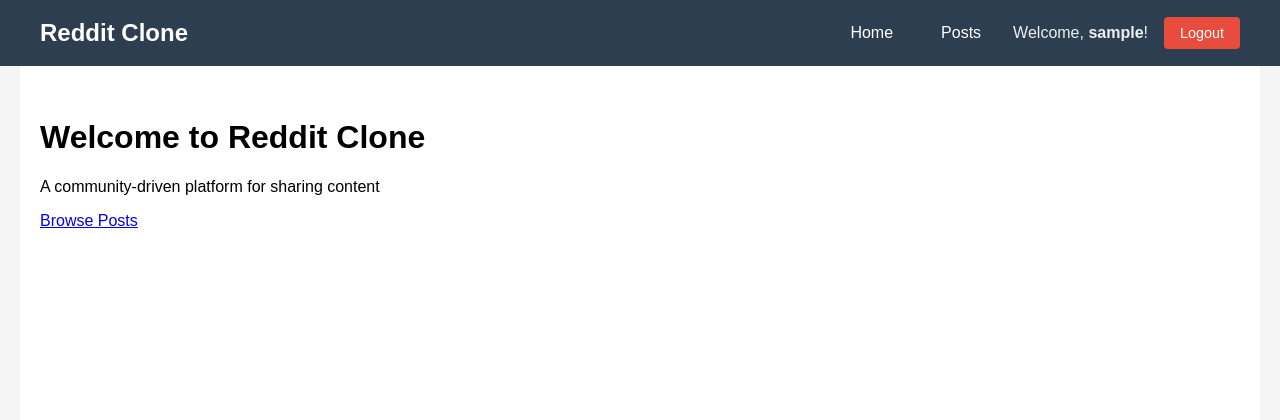
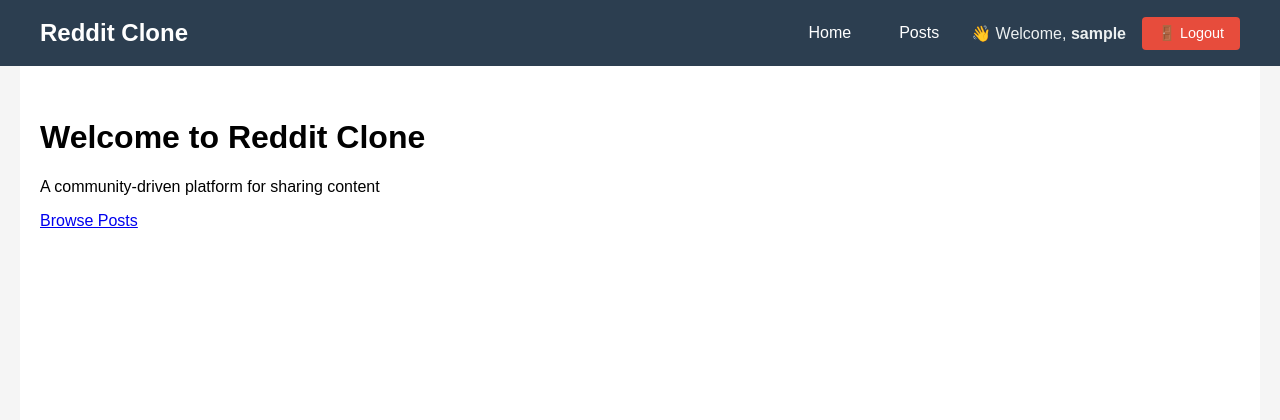
Before and after one commit to Natallllyyy333/reddit-clone, a Django app: page / in a window 1280 px wide. Shown: the top 420 px of the page. Run offline with Django 5.2, Linux system fonts and the light colour scheme; the visitor is signed in with stand-in values (Sample User, id 1).

Commit message:
modify frontend/templates/base.html

```diff
--- a/frontend/templates/base.html
+++ b/frontend/templates/base.html
@@ -40,12 +40,12 @@
 
                 {% if user.is_authenticated %}
                     <div class="user-info">
-                        <span>Welcome, <strong>{{ user.username }}</strong>!</span>
-                        <form class="logout-form" action="{% url 'logout' %}" method="post">
-                            {% csrf_token %}
-                            <button type="submit" class="logout-btn">Logout</button>
-                        </form>
-                    </div>
+    <span>👋 Welcome, <strong>{{ user.username }}</strong></span>
+    <form class="logout-form" action="{% url 'logout' %}" method="post">
+        {% csrf_token %}
+        <button type="submit" class="logout-btn">🚪 Logout</button>
+    </form>
+</div>
                 {% else %}
                     <a href="{% url 'login' %}">Login</a>
                     <a href="{% url 'register' %}">Register</a>
--- a/reddit_clone/urls.py
+++ b/reddit_clone/urls.py
@@ -17,7 +17,16 @@ Including another URLconf
 from django.contrib import admin
 from django.urls import path, include
 from django.views.generic import TemplateView
+from django.views.generic import RedirectView
 from django.contrib.auth import views as auth_views
+from django.contrib.auth import logout
+from django.shortcuts import redirect
+
+
+def instant_logout(request):
+    logout(request)
+    return redirect('home')
+
 
 urlpatterns = [
     path('admin/', admin.site.urls),
@@ -25,5 +34,5 @@ urlpatterns = [
     path('posts/', include('posts.urls')),
     path('users/', include('users.urls')),
     path('login/', auth_views.LoginView.as_view(template_name='registration/login.html'), name='login'),
-    path('logout/', auth_views.LogoutView.as_view(template_name='registration/logout.html'), name='logout'),
+    path('logout/', instant_logout, name='logout'),
 ]
```
